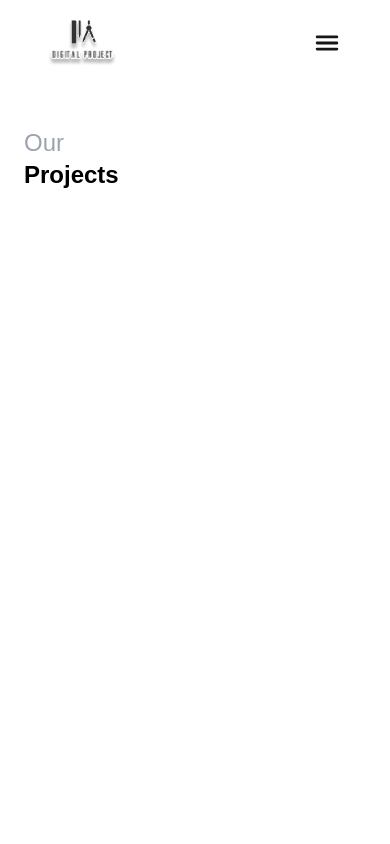
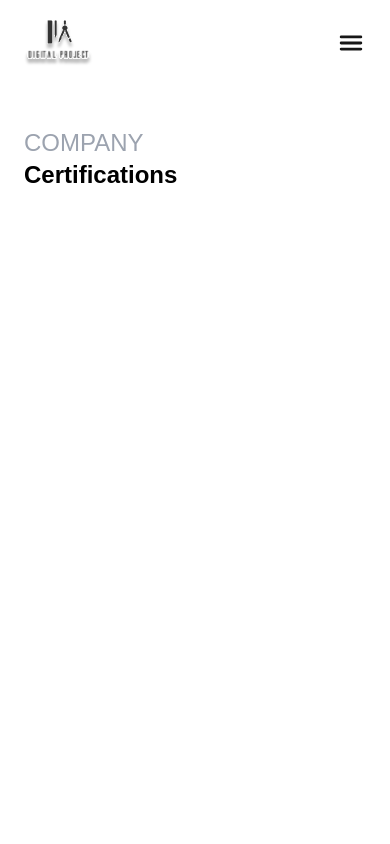
Before and after one commit to muhammadali1631/assignment, a Next.js app: page /certifications in a window 390 px wide. Shown: the top 844 px of the page. Built offline with nearby package versions, Linux system fonts and the light colour scheme.

Commit message:
error solving

```diff
--- a/app/certifications/page.tsx
+++ b/app/certifications/page.tsx
@@ -3,7 +3,7 @@ import React from 'react'
 const page = () => {
   return (
     <div className='h-screen'>
-        <h1 className='pl-6 sm:pl-14 md:pl-28 lg:pl-40 text-2xl md:text-5xl mb-6 text-gray-400'>Our<br /> <span className='text-black font-semibold'>Projects</span> </h1>
+        <h1 className='pl-6 sm:pl-14 md:pl-28 lg:pl-40 text-2xl md:text-5xl mb-6 text-gray-400'>COMPANY<br /> <span className='text-black font-semibold'>Certifications</span> </h1>
     </div>
   )
 }
--- a/app/contact/page.tsx
+++ b/app/contact/page.tsx
@@ -4,14 +4,14 @@ import Image from 'next/image'
 const page = () => {
   return (
     <div className='flex flex-col md:flex-row justify-center md:justify-between items-center gap-10 text-xl'>
-        <div className='flex flex-col gap-9 items-start md:pl-[12vw]'>
+        <div className='flex flex-col gap-9 items-start md:pl-[12vw] px-4'>
         <h1 className='text-3xl md:text-5xl text-gray-400'>Contact<br /> <span className='text-black font-semibold'>Information</span> </h1>
         <p><span className='font-semibold'>Company Name</span> <br />1234 Sample Street Austin Texas 76401 </p>
         <p className='font-semibold'>512.333.2222</p>
         <p>sampleemail@gmail.com</p>
         <button>CONTACT US</button>
         </div>
-        <Image src={img1} alt='map' className='w-[330px] sm:w-[450px] object-contain flex '/>
+        <Image src={img1} alt='map' className='w-[330px] sm:w-[450px] object-contain flex px-2 '/>
     </div>
   )
 }
--- a/components/Footer.tsx
+++ b/components/Footer.tsx
@@ -22,10 +22,10 @@ const Footer = () => {
             <h3 className='font-semibold mb-5'>Information</h3>
             <ul className='flex flex-col gap-3'>
                 <Link href={"/"}> <li>Main</li> </Link>
-                <Link href={"/"}> <li>Gallery</li> </Link>
-                <Link href={"/"}> <li>Projects</li> </Link>
-                <Link href={"/"}> <li>Certifications</li> </Link>
-                <Link href={"/"}> <li>Contacts</li> </Link>
+                <Link href={"/photo-gallery"}> <li>Gallery</li> </Link>
+                <Link href={"/projects"}> <li>Projects</li> </Link>
+                <Link href={"/certifications"}> <li>Certifications</li> </Link>
+                <Link href={"/contact"}> <li>Contacts</li> </Link>
             </ul>
         </div>
         <div className='flex flex-col gap-3'>
--- a/components/Header.tsx
+++ b/components/Header.tsx
@@ -1,24 +1,47 @@
+'use client'
 import Image from 'next/image'
-import React from 'react'
+import React, { useState } from 'react'
 import logo from '@/images/logo.svg'
 import Link from 'next/link'
 import { IoMenu } from "react-icons/io5";
+import { RxCross2 } from "react-icons/rx";
+
 
 const Header = () => {
+  const [attr, setAttr] = useState('hidden')
+  const [attr2, setAttr2] = useState('block')
+  const [isOpen, setIsOpen] = useState(false)
+  const openMenu = () =>{
+    setIsOpen(!isOpen)
+    setAttr(isOpen ? 'hidden': 'block')
+    setAttr2(isOpen ? 'block': 'hidden')
+  }
   return (
-    <div className='flex justify-between items-center py-5 px-12 mb-10'>
+    <header className='mb-10'>
+    <div className='flex justify-between items-center py-5 px-6 sm:px-12'>
             <Image src={logo} alt='logo' height={0} width={0} className='w-[70px] object-contain'/>
         <nav>
             <ul className='hidden md:flex gap-7 '>
                 <Link href={"/"} className='border-y-[1px] border-black px-3 '> <li>MAIN</li> </Link>
                 <Link href={"/photo-gallery"} className='px-3'> <li>GALLERY</li> </Link>
                 <Link href={"/projects"} className='px-3'> <li>PROJECTS</li> </Link>
-                <Link href={"/"} className='px-3'> <li>CERTIFICATIONS</li> </Link>
-                <Link href={"/"} className='px-3'> <li>CONTACT</li> </Link>
+                <Link href={"/certifications"} className='px-3'> <li>CERTIFICATIONS</li> </Link>
+                <Link href={"/contact"} className='px-3'> <li>CONTACT</li> </Link>
             </ul>
-            <IoMenu className='block md:hidden text-3xl'/>
+            <IoMenu onClick={openMenu} className={`${attr2} md:hidden text-3xl`}/>
+            <RxCross2 onClick={openMenu} className={`${attr} text-3xl`}/>
         </nav>
     </div>
+    <div className={`${attr} md:hidden`}>
+      <ul className='grid justify-center text-center gap-4'>
+        <Link href={"/"} className=''> <li>MAIN</li> </Link>
+        <Link href={"/photo-gallery"} className=''> <li>GALLERY</li> </Link>
+        <Link href={"/projects"} className=''> <li>PROJECTS</li> </Link>
+        <Link href={"/certifications"} className=''> <li>CERTIFICATIONS</li> </Link>
+        <Link href={"/contact"} className=''> <li>CONTACT</li> </Link>
+      </ul>
+    </div>
+    </header>
   )
 }
 
```
